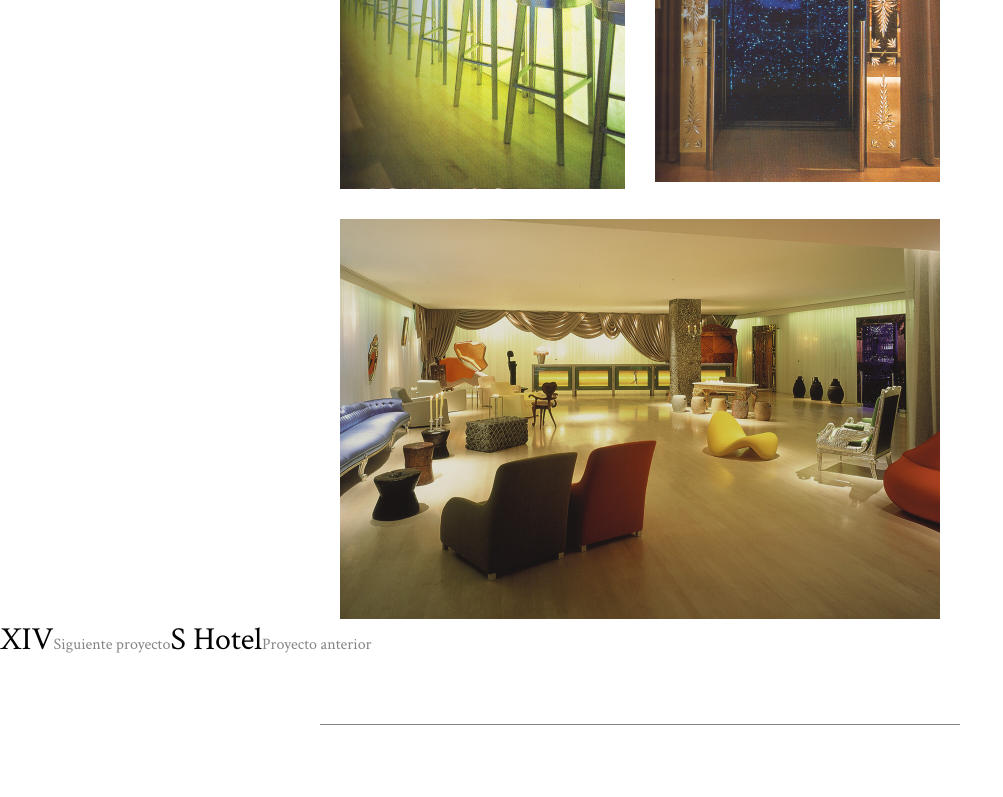
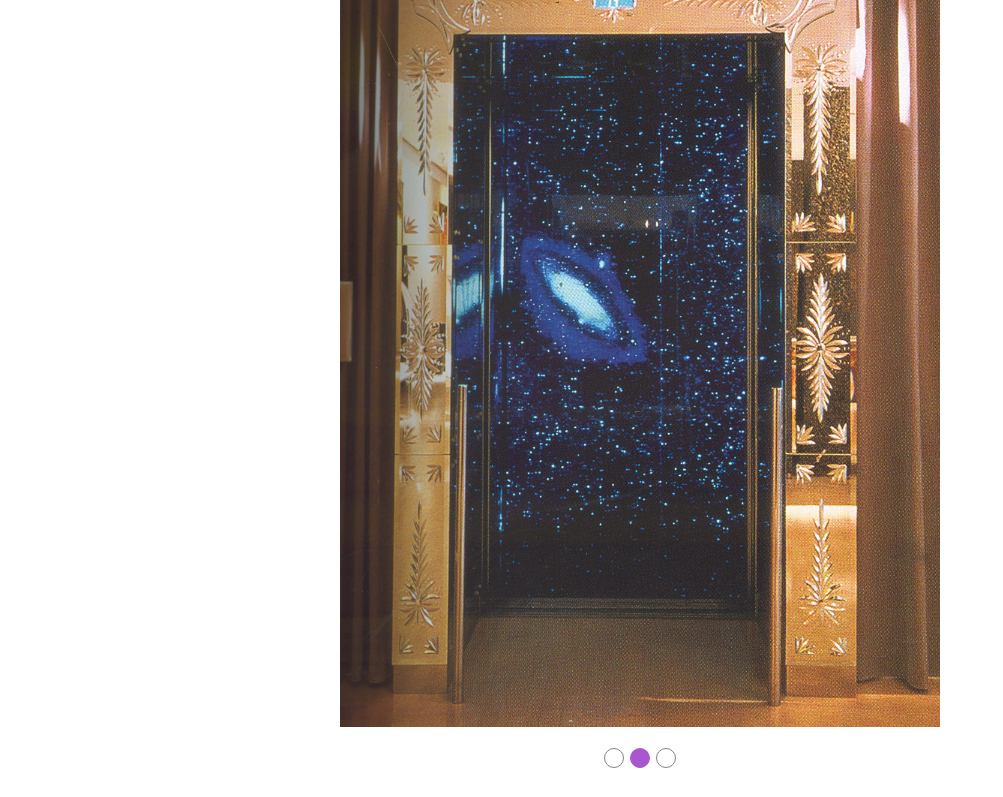
Before and after one commit to zamoks95/frontendTest, a Next.js app: page /portfolio/sanderson in a window 1280 px wide. Shown: the part 2000-2797 px from the top of the page, without its empty margins (0-1003 px from the left). Built offline with nearby package versions, Linux system fonts and the light colour scheme.

Commit message:
Added Carrousel

```diff
--- a/components/ContactMe/ContactMe.module.scss
+++ b/components/ContactMe/ContactMe.module.scss
@@ -4,30 +4,20 @@
   justify-content: center;
   padding: 0px;
   padding-bottom: 6.625rem;
+
+  margin-top: 5em;
   @media (min-width: 40rem) {
     text-align: left;
     padding: initial;
     padding-bottom: 5rem;
   }
 
-  &:before {
-    content: "";
-    background: $neutro;
-    height: 1px;
-    width: 100%;
-    max-width: 40rem;
-    margin: 0 auto;
-    display: block;
-    margin-bottom: 5rem;
-    margin-top: 4rem;
-  }
   .grid {
     @media (min-width: 40rem) {
       align-items: center;
     }
     .display {
       margin-bottom: 1.25em;
-      padding-bottom: 1.25em;
       font-family: $secondaryFont;
       @media (min-width: 40rem) {
         padding-right: 0em;
--- a/package.json
+++ b/package.json
@@ -8,13 +8,16 @@
     "start": "next start"
   },
   "dependencies": {
+    "@egjs/flicking": "^3.5.1",
     "@svgr/webpack": "5.4.0",
     "formik": "2.1.5",
     "next": "9.5.3",
     "react": "16.13.1",
     "react-dom": "16.13.1",
+    "react-slick": "^0.27.11",
     "react-toastify": "^6.0.9",
     "sass": "1.26.11",
+    "slick-carousel": "^1.8.1",
     "yup": "0.29.3"
   }
 }
--- a/pages/portfolio/sanderson.jsx
+++ b/pages/portfolio/sanderson.jsx
@@ -5,8 +5,17 @@ import Header from '../../components/Header';
 import ContactMe from '../../components/ContactMe';
 import ContactModal from '../../components/ContactModal';
 import styles from '../../styles/PortfolioDetail.module.scss';
-
+import Slider from "react-slick";
 const Portfolio = () => {
+  var carouselSettings = {
+    dots: true,
+    infinite: true,
+    speed: 500,
+    slidesToShow: 1,
+    slidesToScroll: 1,
+    autoplay: true,
+    dotsClass: styles.carouselDots
+  };
   return (
     <>
       <Head>
@@ -23,6 +32,8 @@ const Portfolio = () => {
           <div className="grid">
             <div className="column">
               <h1>Sanderson</h1>
+
+
               <p className={styles.highlight}>
                 Mental games, optical illusions, to eccentricities, to dreams, to successful
                 impossibilities. When you arrive in the hotel, you do not really understand what is
@@ -67,19 +78,20 @@ const Portfolio = () => {
           </div>
         </section>
         <section id="gallery" className="container container--small">
-          <ul className={styles.gallery}>
-            <li>
+          <Slider {...carouselSettings}>
+            <div>
               <img src="/sanderson-chairs.jpg" />
-            </li>
-            <li>
+            </div>
+            <div>
               <img src="/sanderson-elevator.jpg" />
-            </li>
-            <li>
+            </div>
+            <div>
               <img src="/sanderson-hall.jpg" />
-            </li>
-          </ul>
+            </div>
+          </Slider>
+
         </section>
-        <nav className={styles.navigation}>
+        <nav className={`container ${styles.navigation}`}>
           <a className={`${styles.link} ${styles.next}`} href="#">
             XIV
             <span className={styles.label}>Siguiente proyecto</span>
--- a/styles/PortfolioDetail.module.scss
+++ b/styles/PortfolioDetail.module.scss
@@ -1,7 +1,7 @@
 @import "./variables.scss";
 
 .billboard {
-  min-height: 80vh;
+  margin-top: 5em;
 }
 
 .highlight {
@@ -35,3 +35,58 @@
   color: $neutro;
   font-size: 1rem;
 }
+
+.navigation {
+  margin-top: 2.5em;
+  display: flex;
+  flex-direction: column;
+  justify-content: space-between;
+  @media (min-width: 48em) {
+    & {
+      flex-direction: row-reverse;
+      justify-content: space-between;
+    }
+  }
+  .label {
+    display: block;
+  }
+  .next {
+    padding: 0.4em 0.4em 0.6em 0.4em;
+    text-align: right;
+    border-bottom: 1px solid $neutro;
+    border-top: 1px solid $neutro;
+    @media (min-width: 48em) {
+      width: 50%;
+      border-bottom: none;
+      border-left: 1px solid $neutro;
+      border-top: 1px solid $neutro;
+      border-bottom: 1px solid $neutro;
+    }
+  }
+  .previous {
+    text-align: left;
+    padding: 0.3em;
+    border-bottom: 1px solid $neutro;
+    @media (min-width: 48em) {
+      width: 50%;
+      border-top: 1px solid $neutro;
+    }
+  }
+}
+
+.carouselDots{
+  display: flex !important;
+  flex-direction: row;
+  justify-content: center;
+  li{
+    width: 1.25em;
+    height: 1.25em;
+    border-radius: 50%;
+    border: 1px solid $neutro;
+    color: transparent;
+    margin: 3px;
+    button{
+      opacity: 0;
+    }
+  }
+}
--- a/styles/container.scss
+++ b/styles/container.scss
@@ -8,6 +8,8 @@
   &--small { max-width: 40rem; }
   @media(min-width: 40rem){
     &{
+
+  padding: 0 1.25rem;
     }
   }
 }
--- a/styles/globals.scss
+++ b/styles/globals.scss
@@ -1,4 +1,4 @@
-@import url('https://fonts.googleapis.com/css2?family=Crimson+Text&family=Work+Sans:wght@400;500&display=swap');
+@import url("https://fonts.googleapis.com/css2?family=Crimson+Text&family=Work+Sans:wght@400;500&display=swap");
 @import "./variables.scss";
 
 * {
@@ -19,7 +19,9 @@ a {
   text-decoration: none;
 }
 
-h1, h2, h3 {
+h1,
+h2,
+h3 {
   font-family: $secondaryFont;
   font-weight: 400;
 }
@@ -34,7 +36,8 @@ h2 {
   line-height: 1.2;
 }
 
-ul, ol {
+ul,
+ol {
   list-style: none;
   margin: 0;
   padding: 0;
@@ -45,7 +48,8 @@ img {
   max-width: 100%;
 }
 
-b, strong {
+b,
+strong {
   font-weight: 500;
 }
 
@@ -87,4 +91,16 @@ p {
 @import "./billboard.scss";
 
 //Added Tostify
-@import '../node_modules/react-toastify/dist/ReactToastify.css';
+@import "../node_modules/react-toastify/dist/ReactToastify.css";
+
+// Added Slick-carousel
+@import "../node_modules/slick-carousel/slick/slick.scss";
+@import "../node_modules/slick-carousel/slick/slick-theme.scss";
+.slick-slider {
+  li{
+    &.slick-active {
+      border: 1px solid $primary;
+      background: $primary;
+    }
+  }
+}
```
Also changed, not shown: 1 other file (tests, documents, lock files or other folders).
